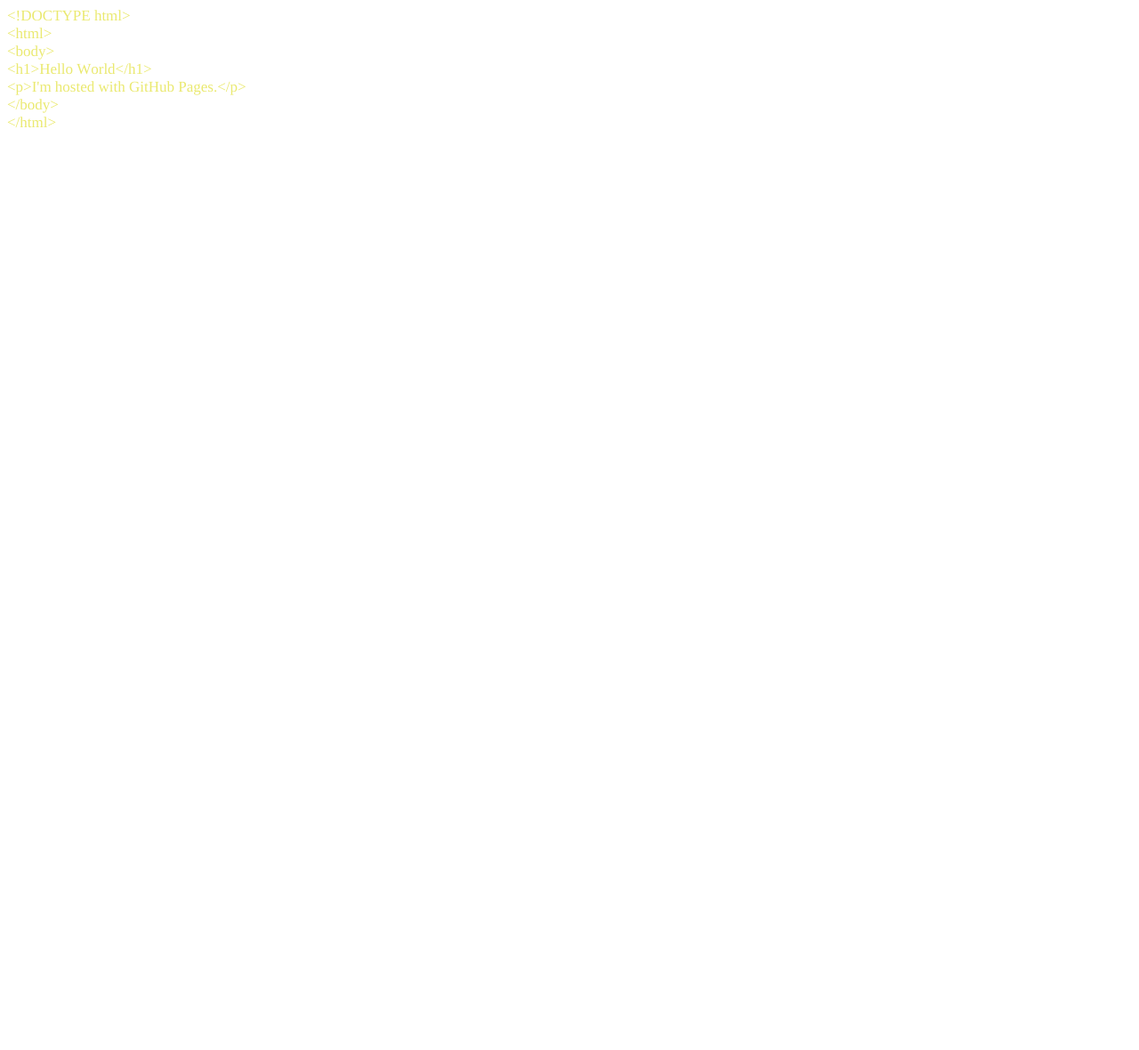
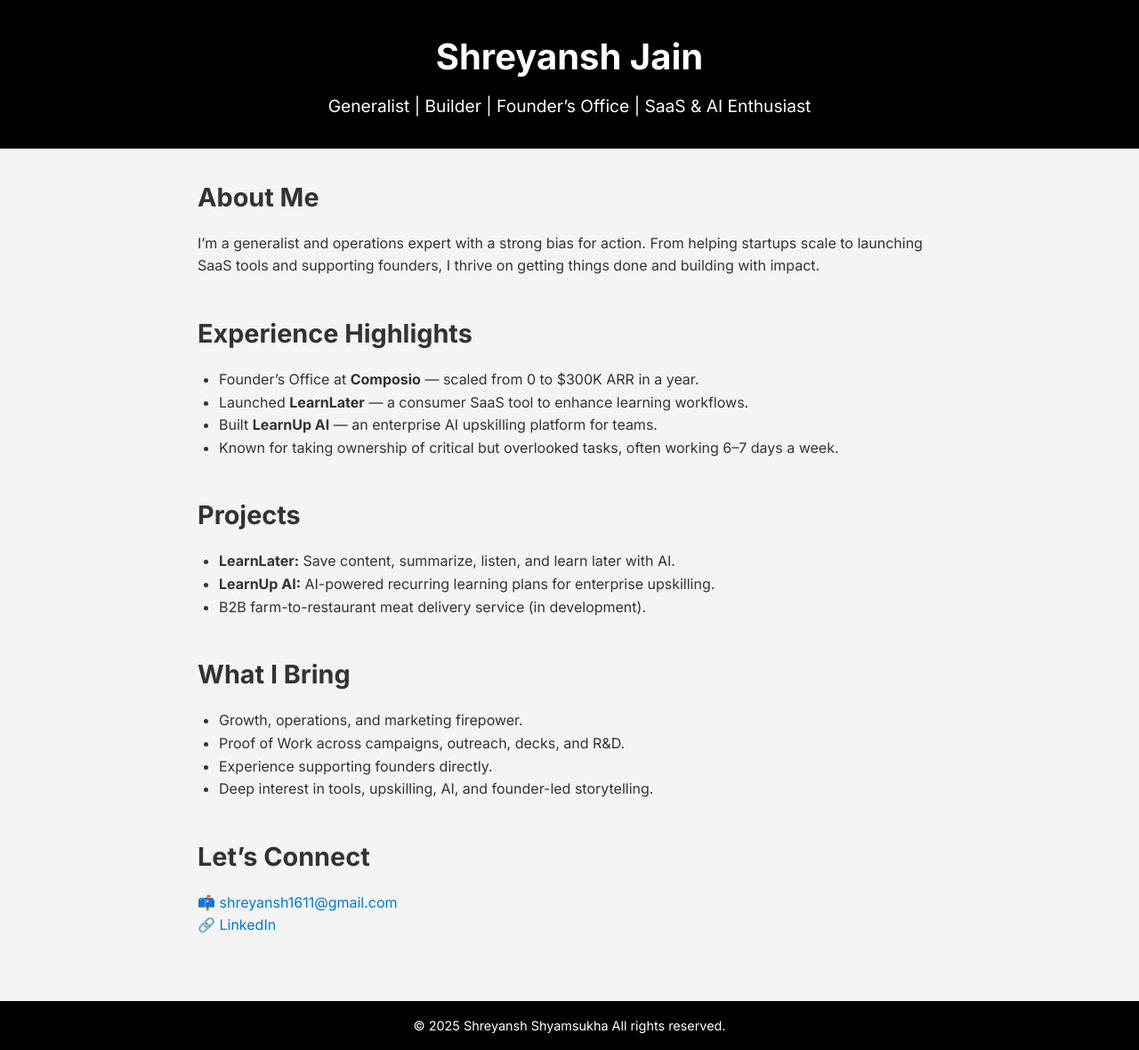
Before and after one commit to KingAI404/KingAI404.github.io, a plain HTML site: page index.html in a window 1280 px wide. Shown: the whole page at 89% size. Before the commit the page ends 800 px from the top, so only its background shows below. Drawn offline with Linux system fonts and the light colour scheme.

```diff
--- a/index.html
+++ b/index.html
@@ -1,23 +1,114 @@
-<!DOCTYPE html PUBLIC "-//W3C//DTD HTML 4.01//EN" "http://www.w3.org/TR/html4/strict.dtd">
-<html>
+<!DOCTYPE html>
+<html lang="en">
 <head>
-  <meta http-equiv="Content-Type" content="text/html; charset=utf-8">
-  <meta http-equiv="Content-Style-Type" content="text/css">
-  <title></title>
-  <meta name="Generator" content="Cocoa HTML Writer">
-  <meta name="CocoaVersion" content="2575.6">
-  <style type="text/css">
-    p.p1 {margin: 0.0px 0.0px 0.0px 0.0px; font: 17.0px Times; color: #eae96f; -webkit-text-stroke: #eae96f}
-    span.s1 {font-kerning: none}
+  <meta charset="UTF-8">
+  <meta name="viewport" content="width=device-width, initial-scale=1.0">
+  <title>Shreyansh Shyamsukha - Generalist & Builder</title>
+  <link href="https://fonts.googleapis.com/css2?family=Inter:wght@400;600;700&display=swap" rel="stylesheet">
+  <style>
+    * {
+      margin: 0;
+      padding: 0;
+      box-sizing: border-box;
+      font-family: 'Inter', sans-serif;
+    }
+    body {
+      background-color: #f4f4f4;
+      color: #333;
+      line-height: 1.6;
+    }
+    header {
+      background: #000;
+      color: #fff;
+      padding: 2rem;
+      text-align: center;
+    }
+    header h1 {
+      font-size: 2.5rem;
+    }
+    header p {
+      font-size: 1.2rem;
+      margin-top: 0.5rem;
+    }
+    main {
+      padding: 2rem;
+      max-width: 900px;
+      margin: auto;
+    }
+    section {
+      margin-bottom: 2.5rem;
+    }
+    h2 {
+      font-size: 1.8rem;
+      margin-bottom: 1rem;
+    }
+    ul {
+      list-style-type: disc;
+      padding-left: 1.5rem;
+    }
+    a {
+      color: #007acc;
+      text-decoration: none;
+    }
+    footer {
+      background: #000;
+      color: #fff;
+      text-align: center;
+      padding: 1rem;
+      font-size: 0.9rem;
+    }
   </style>
 </head>
 <body>
-<p class="p1"><span class="s1">&lt;!DOCTYPE html&gt;</span></p>
-<p class="p1"><span class="s1">&lt;html&gt;</span></p>
-<p class="p1"><span class="s1">&lt;body&gt;</span></p>
-<p class="p1"><span class="s1">&lt;h1&gt;Hello World&lt;/h1&gt;</span></p>
-<p class="p1"><span class="s1">&lt;p&gt;I'm hosted with GitHub Pages.&lt;/p&gt;</span></p>
-<p class="p1"><span class="s1">&lt;/body&gt;</span></p>
-<p class="p1"><span class="s1">&lt;/html&gt;</span></p>
+  <header>
+    <h1>Shreyansh Jain</h1>
+    <p>Generalist | Builder | Founder’s Office | SaaS & AI Enthusiast</p>
+  </header>
+
+  <main>
+    <section>
+      <h2>About Me</h2>
+      <p>I’m a generalist and operations expert with a strong bias for action. From helping startups scale to launching SaaS tools and supporting founders, I thrive on getting things done and building with impact.</p>
+    </section>
+
+    <section>
+      <h2>Experience Highlights</h2>
+      <ul>
+        <li>Founder’s Office at <strong>Composio</strong> — scaled from 0 to $300K ARR in a year.</li>
+        <li>Launched <strong>LearnLater</strong> — a consumer SaaS tool to enhance learning workflows.</li>
+        <li>Built <strong>LearnUp AI</strong> — an enterprise AI upskilling platform for teams.</li>
+        <li>Known for taking ownership of critical but overlooked tasks, often working 6–7 days a week.</li>
+      </ul>
+    </section>
+
+    <section>
+      <h2>Projects</h2>
+      <ul>
+        <li><strong>LearnLater:</strong> Save content, summarize, listen, and learn later with AI.</li>
+        <li><strong>LearnUp AI:</strong> AI-powered recurring learning plans for enterprise upskilling.</li>
+        <li>B2B farm-to-restaurant meat delivery service (in development).</li>
+      </ul>
+    </section>
+
+    <section>
+      <h2>What I Bring</h2>
+      <ul>
+        <li>Growth, operations, and marketing firepower.</li>
+        <li>Proof of Work across campaigns, outreach, decks, and R&D.</li>
+        <li>Experience supporting founders directly.</li>
+        <li>Deep interest in tools, upskilling, AI, and founder-led storytelling.</li>
+      </ul>
+    </section>
+
+    <section>
+      <h2>Let’s Connect</h2>
+      <p>📫 <a href="mailto:shreyansh1611@gmail.com">shreyansh1611@gmail.com</a></p>
+      <p>🔗 <a href="https://www.linkedin.com/in/shreyansh1611/" target="_blank">LinkedIn</a></p>
+    </section>
+  </main>
+
+  <footer>
+    <p>© 2025 Shreyansh Shyamsukha All rights reserved.</p>
+  </footer>
 </body>
 </html>
```
